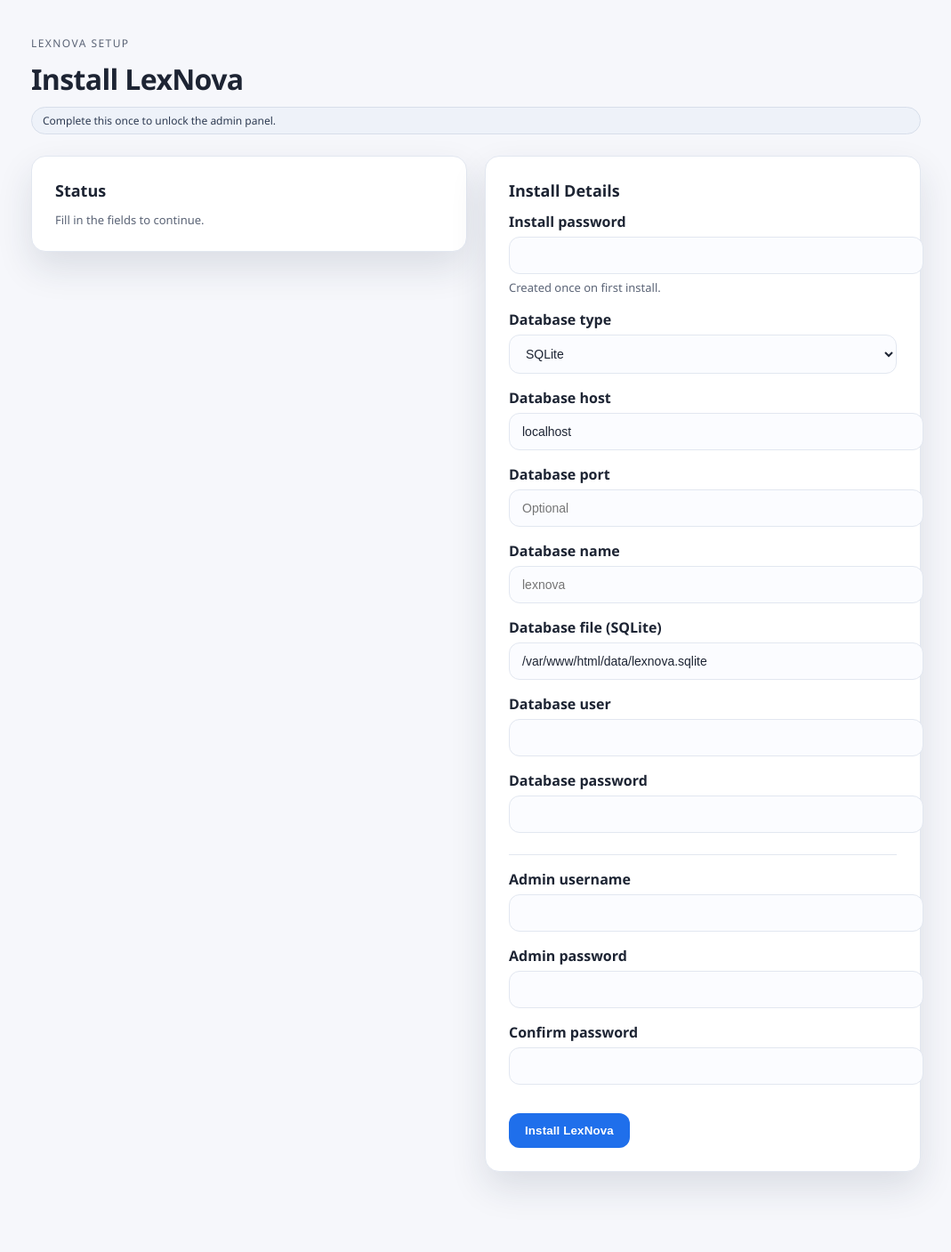
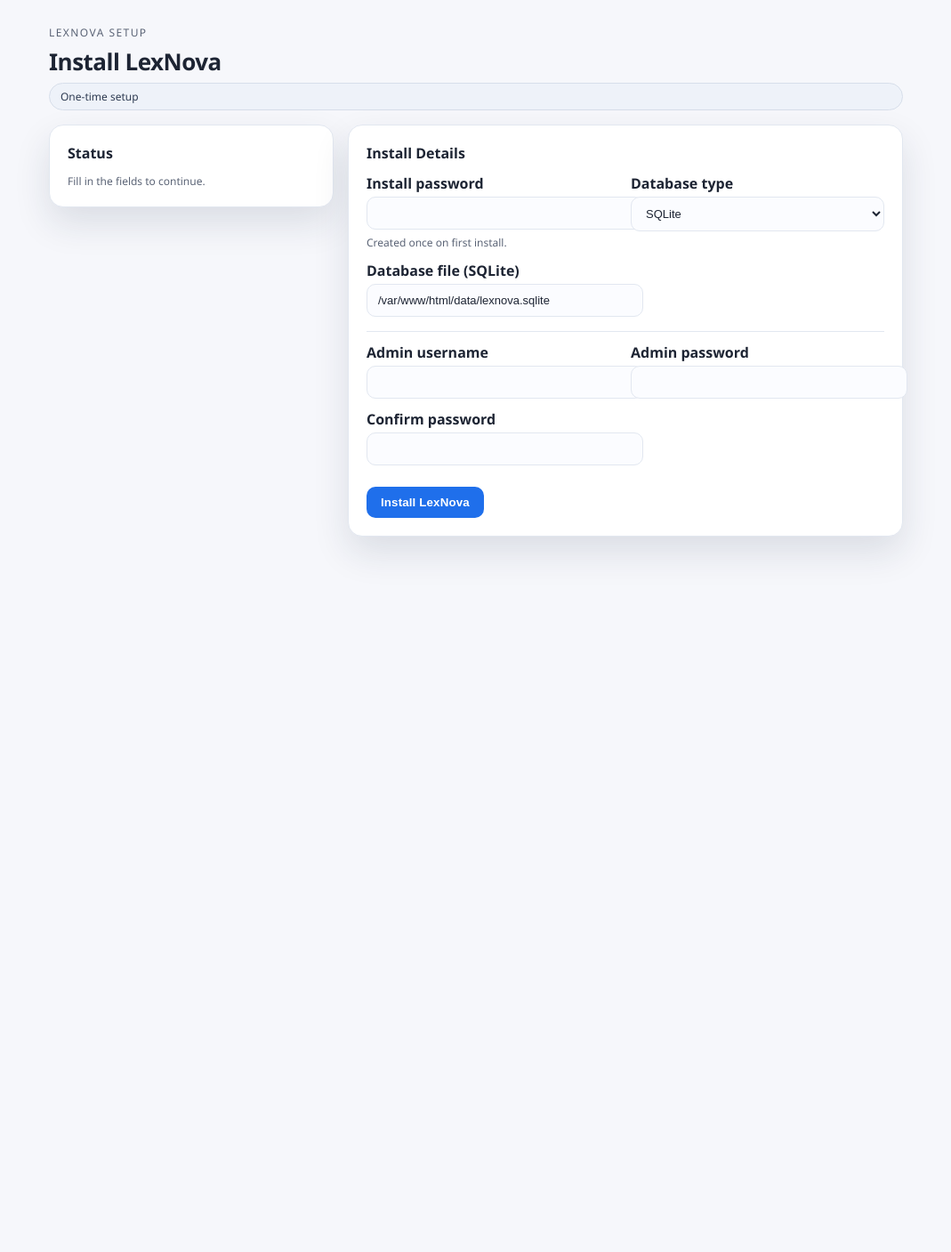
Before and after one commit to DiamantTh/LexNova, a PHP site: page /install.php in a window 1280 px wide. Shown: the whole page at 89% size, without its empty margins (105-1174 px from the left). After the commit the page ends 624 px from the top, so only its background shows below. Run offline with PHP 8.4, Linux system fonts and the light colour scheme; some libraries are stand-ins or nearby versions.

Commit message:
Move config to example and use install directory

```diff
--- a/config/config.php
+++ b/config/config.example.php
@@ -3,7 +3,7 @@
 declare(strict_types=1);
 
 $root = dirname(__DIR__);
-$databaseFile = __DIR__ . '/database.php';
+$configFile = __DIR__ . '/config.php';
 
 $db = [
     'dsn' => null,
@@ -16,22 +16,15 @@ $db = [
     ],
 ];
 
-if (is_file($databaseFile)) {
-    $dbConfig = require $databaseFile;
-    if (is_array($dbConfig)) {
-        $db = array_merge($db, $dbConfig);
-    }
-}
-
 return [
     'app' => [
         'base_url' => '',
     ],
     'db' => $db,
     'install' => [
-        'lock' => $root . '/install.lock',
-        'database_file' => $databaseFile,
-        'password_file' => __DIR__ . '/install.pw',
+        'lock' => $root . '/install/install.lock',
+        'password_file' => $root . '/install/install.pw',
+        'config_file' => $configFile,
     ],
     'session' => [
         'name' => 'lexnova_session',
--- a/install.php
+++ b/install.php
@@ -44,6 +44,49 @@ function build_db_dsn(string $type, string $host, string $name, string $port, st
     return '';
 }
 
+function build_config_file_contents(string $dbDsn, ?string $dbUser, ?string $dbPassword): string
+{
+    $dsnValue = var_export($dbDsn, true);
+    $userValue = $dbUser !== null && $dbUser !== '' ? var_export($dbUser, true) : 'null';
+    $passwordValue = $dbPassword !== null && $dbPassword !== '' ? var_export($dbPassword, true) : 'null';
+
+    return <<<PHP
+<?php
+
+declare(strict_types=1);
+
+\$root = dirname(__DIR__);
+
+return [
+    'app' => [
+        'base_url' => '',
+    ],
+    'db' => [
+        'dsn' => {$dsnValue},
+        'user' => {$userValue},
+        'password' => {$passwordValue},
+        'options' => [
+            PDO::ATTR_ERRMODE => PDO::ERRMODE_EXCEPTION,
+            PDO::ATTR_DEFAULT_FETCH_MODE => PDO::FETCH_ASSOC,
+            PDO::ATTR_EMULATE_PREPARES => false,
+        ],
+    ],
+    'install' => [
+        'lock' => \$root . '/install/install.lock',
+        'password_file' => \$root . '/install/install.pw',
+        'config_file' => __DIR__ . '/config.php',
+    ],
+    'session' => [
+        'name' => 'lexnova_session',
+        'secure' => false,
+        'httponly' => true,
+        'samesite' => 'Lax',
+    ],
+    'security' => require __DIR__ . '/security.php',
+];
+PHP;
+}
+
 $errors = [];
 $messages = [];
 $installPasswordHash = read_install_password_hash();
@@ -70,8 +113,12 @@ if ($_SERVER['REQUEST_METHOD'] === 'POST') {
     if (!$installReady) {
         if ($installPwInput === '') {
             $errors[] = 'Install password is required.';
+        } else {
+            $installDir = dirname(install_password_path());
+            if (!is_dir($installDir) && !mkdir($installDir, 0755, true) && !is_dir($installDir)) {
+                $errors[] = 'Failed to create install directory.';
             } elseif (is_file(install_password_path())) {
-            $errors[] = 'Install password file exists but could not be read. Remove config/install.pw and retry.';
+                $errors[] = 'Install password file exists but could not be read. Remove install/install.pw and retry.';
             } else {
                 $config = app_config();
                 $security = $config['security']['password'];
@@ -84,6 +131,7 @@ if ($_SERVER['REQUEST_METHOD'] === 'POST') {
                 } else {
                     $installPasswordHash = $hash;
                     $installReady = true;
+                }
             }
         }
     }
@@ -113,8 +161,8 @@ if ($_SERVER['REQUEST_METHOD'] === 'POST') {
             $errors[] = 'Admin passwords do not match.';
         }
 
-        if (is_file(database_config_path())) {
-            $errors[] = 'Database configuration already exists. Remove config/database.php to reinstall.';
+        if (is_file(config_file_path())) {
+            $errors[] = 'Configuration already exists. Remove config/config.php to reinstall.';
         }
 
         if (!$errors) {
@@ -159,21 +207,31 @@ if ($_SERVER['REQUEST_METHOD'] === 'POST') {
                     ':created_at' => date('Y-m-d H:i:s'),
                 ]);
 
-                $databaseConfig = "<?php\n\ndeclare(strict_types=1);\n\nreturn " . var_export([
-                    'dsn' => $dbDsn,
-                    'user' => $dbUser !== '' ? $dbUser : null,
-                    'password' => $dbPassword !== '' ? $dbPassword : null,
-                ], true) . ";\n";
+                $installDir = dirname(install_password_path());
+                if (!is_dir($installDir) && !mkdir($installDir, 0755, true) && !is_dir($installDir)) {
+                    throw new RuntimeException('Failed to create install directory.');
+                }
 
-                if (file_put_contents(database_config_path(), $databaseConfig, LOCK_EX) === false) {
-                    throw new RuntimeException('Failed to write database configuration.');
+                $configDir = dirname(config_file_path());
+                if (!is_dir($configDir) && !mkdir($configDir, 0755, true) && !is_dir($configDir)) {
+                    throw new RuntimeException('Failed to create config directory.');
+                }
+
+                $databaseConfig = build_config_file_contents(
+                    $dbDsn,
+                    $dbUser !== '' ? $dbUser : null,
+                    $dbPassword !== '' ? $dbPassword : null
+                );
+
+                if (file_put_contents(config_file_path(), $databaseConfig, LOCK_EX) === false) {
+                    throw new RuntimeException('Failed to write configuration file.');
                 }
 
                 if (file_put_contents(install_lock_path(), 'installed ' . date('c') . "\n", LOCK_EX) === false) {
                     throw new RuntimeException('Failed to create install lock.');
                 }
 
-                $messages[] = 'Installation completed. Remove config/install.pw and proceed to admin.php.';
+                $messages[] = 'Installation completed. Remove install/install.pw and proceed to admin.php.';
             } catch (Throwable $e) {
                 $errors[] = 'Installation failed: ' . $e->getMessage();
             }
@@ -208,15 +266,15 @@ if ($_SERVER['REQUEST_METHOD'] === 'POST') {
             color: var(--text);
         }
         .wrap {
-            max-width: 1000px;
+            max-width: 960px;
             margin: 0 auto;
-            padding: 40px 20px 90px;
+            padding: 28px 16px 60px;
         }
         .hero {
             display: flex;
             flex-direction: column;
-            gap: 10px;
-            margin-bottom: 24px;
+            gap: 6px;
+            margin-bottom: 16px;
         }
         .badge {
             display: inline-flex;
@@ -229,39 +287,39 @@ if ($_SERVER['REQUEST_METHOD'] === 'POST') {
         }
         .layout {
             display: grid;
-            grid-template-columns: repeat(auto-fit, minmax(280px, 1fr));
-            gap: 20px;
+            grid-template-columns: minmax(220px, 320px) minmax(0, 1fr);
+            gap: 16px;
             align-items: start;
         }
         .card {
             background: var(--card);
             border: 1px solid var(--border);
             border-radius: var(--radius);
-            padding: 26px;
+            padding: 20px;
             box-shadow: var(--shadow);
         }
         h1 {
             margin: 0;
-            font-size: 32px;
+            font-size: 26px;
             letter-spacing: -0.02em;
         }
         h2 {
             margin: 0 0 12px;
-            font-size: 18px;
+            font-size: 16px;
         }
         label {
             display: block;
             font-weight: 600;
-            margin-bottom: 6px;
+            margin-bottom: 4px;
             color: var(--text);
         }
         input,
         select {
             width: 100%;
-            padding: 12px 14px;
-            border-radius: 12px;
+            padding: 10px 12px;
+            border-radius: 10px;
             border: 1px solid var(--border);
-            font-size: 14px;
+            font-size: 13px;
             background: #fbfcff;
             color: var(--text);
         }
@@ -273,10 +331,10 @@ if ($_SERVER['REQUEST_METHOD'] === 'POST') {
         .grid {
             display: grid;
             grid-template-columns: repeat(auto-fit, minmax(220px, 1fr));
-            gap: 16px;
+            gap: 12px;
         }
         .actions {
-            margin-top: 16px;
+            margin-top: 12px;
             display: flex;
             gap: 12px;
         }
@@ -284,8 +342,8 @@ if ($_SERVER['REQUEST_METHOD'] === 'POST') {
             background: var(--accent);
             color: var(--accent-ink);
             border: none;
-            border-radius: 12px;
-            padding: 12px 18px;
+            border-radius: 10px;
+            padding: 10px 16px;
             cursor: pointer;
             font-weight: 600;
             letter-spacing: 0.01em;
@@ -295,9 +353,10 @@ if ($_SERVER['REQUEST_METHOD'] === 'POST') {
             color: var(--text);
         }
         .notice {
-            padding: 10px 14px;
-            border-radius: 12px;
+            padding: 8px 12px;
+            border-radius: 10px;
             margin-bottom: 12px;
+            font-size: 13px;
         }
         .notice.error {
             background: #fff1f0;
@@ -310,7 +369,7 @@ if ($_SERVER['REQUEST_METHOD'] === 'POST') {
             border: 1px solid #bfe8c9;
         }
         .hint {
-            font-size: 13px;
+            font-size: 12px;
             color: var(--muted);
             margin-top: 6px;
         }
@@ -327,7 +386,7 @@ if ($_SERVER['REQUEST_METHOD'] === 'POST') {
         }
         .section {
             display: grid;
-            gap: 16px;
+            gap: 12px;
         }
         .full {
             grid-column: 1 / -1;
@@ -335,14 +394,18 @@ if ($_SERVER['REQUEST_METHOD'] === 'POST') {
         .divider {
             height: 1px;
             background: var(--border);
-            margin: 8px 0 0;
+            margin: 4px 0 0;
+        }
+        .field-group {
+            display: grid;
+            gap: 12px;
         }
         @media (max-width: 720px) {
-            h1 {
-                font-size: 26px;
+            .wrap {
+                padding: 20px 14px 48px;
             }
-            .wrap {
-                padding: 28px 16px 60px;
+            .layout {
+                grid-template-columns: 1fr;
             }
         }
     </style>
@@ -352,7 +415,7 @@ if ($_SERVER['REQUEST_METHOD'] === 'POST') {
     <div class="hero">
         <span class="badge">LexNova Setup</span>
         <h1>Install LexNova</h1>
-        <div class="pill">Complete this once to unlock the admin panel.</div>
+        <div class="pill">One-time setup</div>
     </div>
 
     <div class="layout">
@@ -388,27 +451,27 @@ if ($_SERVER['REQUEST_METHOD'] === 'POST') {
                             <option value="pgsql" <?php echo $dbType === 'pgsql' ? 'selected' : ''; ?>>PostgreSQL</option>
                         </select>
                     </div>
-                    <div>
+                    <div class="server-only">
                         <label for="db_host">Database host</label>
                         <input id="db_host" name="db_host" value="<?php echo h($dbHost); ?>" placeholder="localhost">
                     </div>
-                    <div>
+                    <div class="server-only">
                         <label for="db_port">Database port</label>
                         <input id="db_port" name="db_port" value="<?php echo h($dbPort); ?>" placeholder="Optional">
                     </div>
-                    <div>
+                    <div class="server-only">
                         <label for="db_name">Database name</label>
                         <input id="db_name" name="db_name" value="<?php echo h($dbName); ?>" placeholder="lexnova">
                     </div>
-                    <div>
+                    <div class="sqlite-only">
                         <label for="db_path">Database file (SQLite)</label>
                         <input id="db_path" name="db_path" value="<?php echo h($dbPath); ?>" placeholder="<?php echo h($defaultSqlitePath); ?>">
                     </div>
-                    <div>
+                    <div class="server-only">
                         <label for="db_user">Database user</label>
                         <input id="db_user" name="db_user" value="<?php echo h($dbUser); ?>">
                     </div>
-                    <div>
+                    <div class="server-only">
                         <label for="db_password">Database password</label>
                         <input id="db_password" name="db_password" type="password" value="<?php echo h($dbPassword); ?>">
                     </div>
@@ -436,5 +499,28 @@ if ($_SERVER['REQUEST_METHOD'] === 'POST') {
         </div>
     </div>
 </div>
+<script>
+    (function () {
+        const dbType = document.getElementById('db_type');
+        if (!dbType) {
+            return;
+        }
+        const sqliteFields = document.querySelectorAll('.sqlite-only');
+        const serverFields = document.querySelectorAll('.server-only');
+
+        function toggleDbFields() {
+            const isSqlite = dbType.value === 'sqlite';
+            sqliteFields.forEach((field) => {
+                field.style.display = isSqlite ? '' : 'none';
+            });
+            serverFields.forEach((field) => {
+                field.style.display = isSqlite ? 'none' : '';
+            });
+        }
+
+        dbType.addEventListener('change', toggleDbFields);
+        toggleDbFields();
+    })();
+</script>
 </body>
 </html>
--- a/src/config.php
+++ b/src/config.php
@@ -7,7 +7,16 @@ function app_config(): array
     static $config = null;
 
     if ($config === null) {
-        $config = require __DIR__ . '/../config/config.php';
+        $configPath = __DIR__ . '/../config/config.php';
+        $examplePath = __DIR__ . '/../config/config.example.php';
+
+        if (is_file($configPath)) {
+            $config = require $configPath;
+        } elseif (is_file($examplePath)) {
+            $config = require $examplePath;
+        } else {
+            throw new RuntimeException('Missing configuration files.');
+        }
     }
 
     return $config;
--- a/src/install.php
+++ b/src/install.php
@@ -6,22 +6,25 @@ require_once __DIR__ . '/config.php';
 
 function install_lock_path(): string
 {
-    return app_root() . '/install.lock';
+    $config = app_config();
+    return $config['install']['lock'] ?? (app_root() . '/install/install.lock');
 }
 
-function database_config_path(): string
+function config_file_path(): string
 {
-    return app_root() . '/config/database.php';
+    $config = app_config();
+    return $config['install']['config_file'] ?? (app_root() . '/config/config.php');
 }
 
 function install_password_path(): string
 {
-    return app_root() . '/config/install.pw';
+    $config = app_config();
+    return $config['install']['password_file'] ?? (app_root() . '/install/install.pw');
 }
 
 function is_installed(): bool
 {
-    return is_install_locked() && is_file(database_config_path());
+    return is_install_locked() && is_file(config_file_path());
 }
 
 function is_install_locked(): bool
```
Also changed, not shown: README.de.md (+7 -3 lines), 2 other files. Lines whose indentation alone changed are shown as unchanged.
